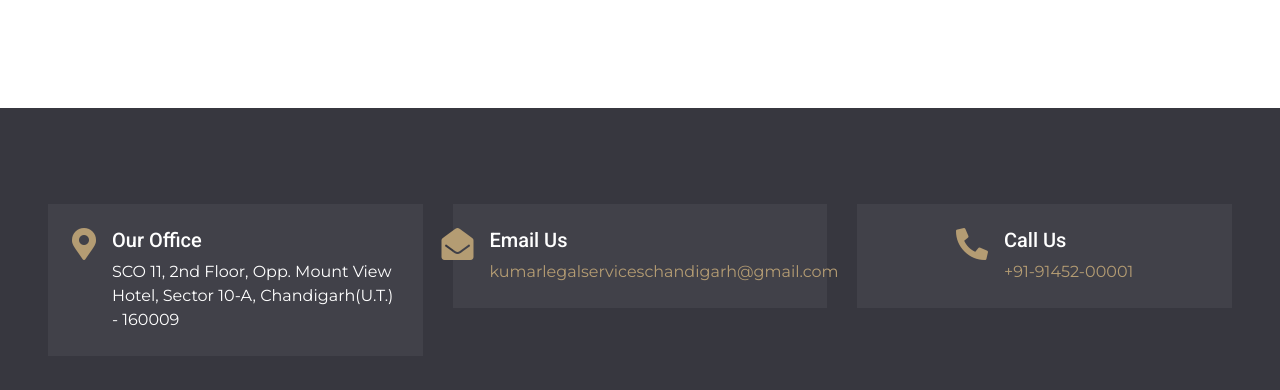
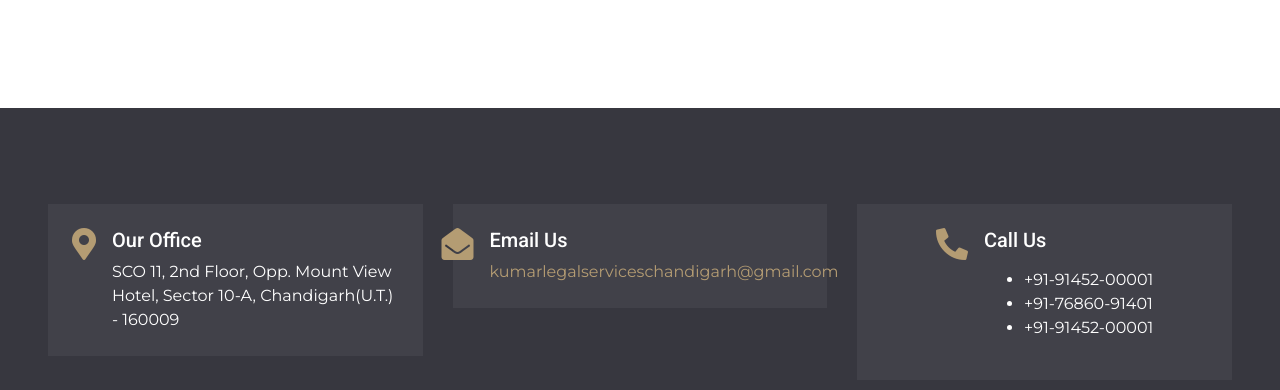
Before and after one commit to nshkarshpandey/law-firm, a plain HTML site: page index.html in a window 1280 px wide. Shown: the part 4129-4519 px from the top of the page. Drawn offline with nearby package versions, Linux system fonts and the light colour scheme.

Commit message:
ready to host

```diff
--- a/index.html
+++ b/index.html
@@ -416,7 +416,14 @@
                         <i class="fa fa-2x fa-phone-alt text-primary"></i>
                         <div class="ml-3">
                             <h5 class="text-white">Call Us</h5>
-                            <a class="m-0" href="tel:+919145200001">+91-91452-00001</a>
+                            <p>
+                                <ul>
+                                    <li>+91-91452-00001</li>
+                                    <li>+91-76860-91401</li>
+                                    <li>+91-91452-00001</li>
+
+                                </ul>
+                            </p>
                         </div>
                     </div>
                 </div>
```
Also changed, not shown: about.html (+7 -1 lines), contact.html (+8 -1 lines), service.html (+8 -1 lines), team.html (+8 -1 lines).
